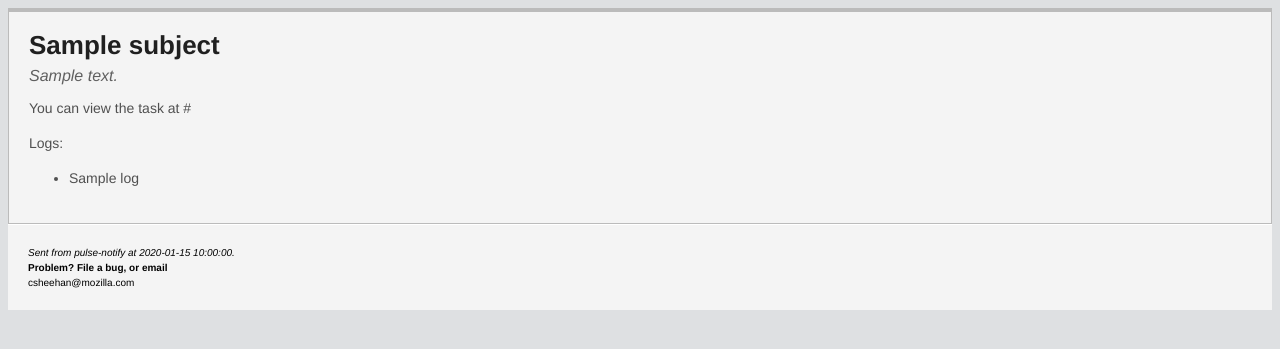
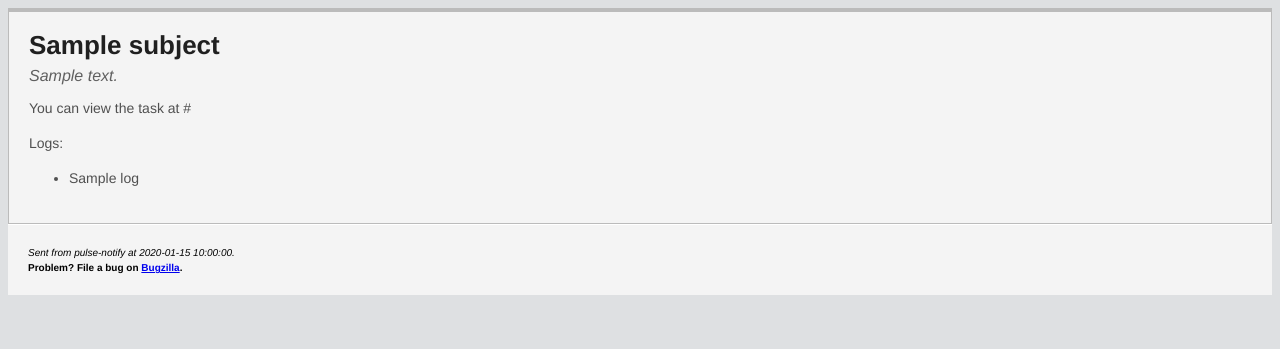
Before and after one commit to mozilla-releng/pulse-notify, a Python web app: template pulsenotify/templates/email_template.html in a window 1280 px wide. Shown: the top 349 px of the page. Run offline with Jinja, Linux system fonts and the light colour scheme; the template is opened without the code that fills it: most values are stand-ins (such as "Sample title", 1, 10 or a date in 2020).

Commit message:
Change footer issue reporting info to Bugzilla link

```diff
--- a/pulsenotify/templates/email_template.html
+++ b/pulsenotify/templates/email_template.html
@@ -72,7 +72,7 @@
     </head>
     <body>
     	<center>
-        	<table align="center" border="0" cellpadding="0" cellspacing="0" width="100%" id="bodyTable">
+        	<table align="center" border="0" cellpadding="0" cellspacing="0" width="100%">
             	<tr>
                     <td align="center" valign="top" id="emailBody">
                         <h1>{{ subject }}</h1>
@@ -94,9 +94,7 @@
                         <!-- BEGIN FOOTER // -->
                         <em>Sent from pulse-notify at {{ date }}.</em>
                         <br />
-                        <strong>Problem? File a bug, or email</strong>
-                        <br />
-                        csheehan@mozilla.com
+                        <strong>Problem? File a bug on <a href="https://bugzilla.mozilla.org">Bugzilla</a>.
                         <!-- // END FOOTER -->
                     </td>
                 </tr>
```
